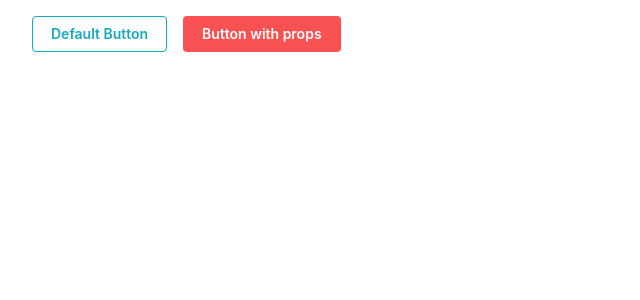
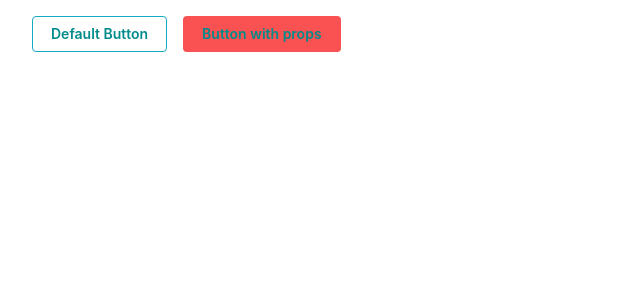
Before and after one commit to yasushi-mo/mantine-next-app-router, a Next.js app: page / in a window 1280 px wide. Shown: the top 300 px of the page, without its empty margins (0-640 px from the left). Built offline with nearby package versions, Linux system fonts and the light colour scheme.

Commit message:
Update: Customize theme

```diff
--- a/src/libs/mantine/index.ts
+++ b/src/libs/mantine/index.ts
@@ -23,6 +23,11 @@ export const theme = createTheme({
         color: "cyan",
         variant: "outline",
       },
+      styles: {
+        label: {
+          color: "darkcyan",
+        },
+      },
     }),
   },
 });
```
